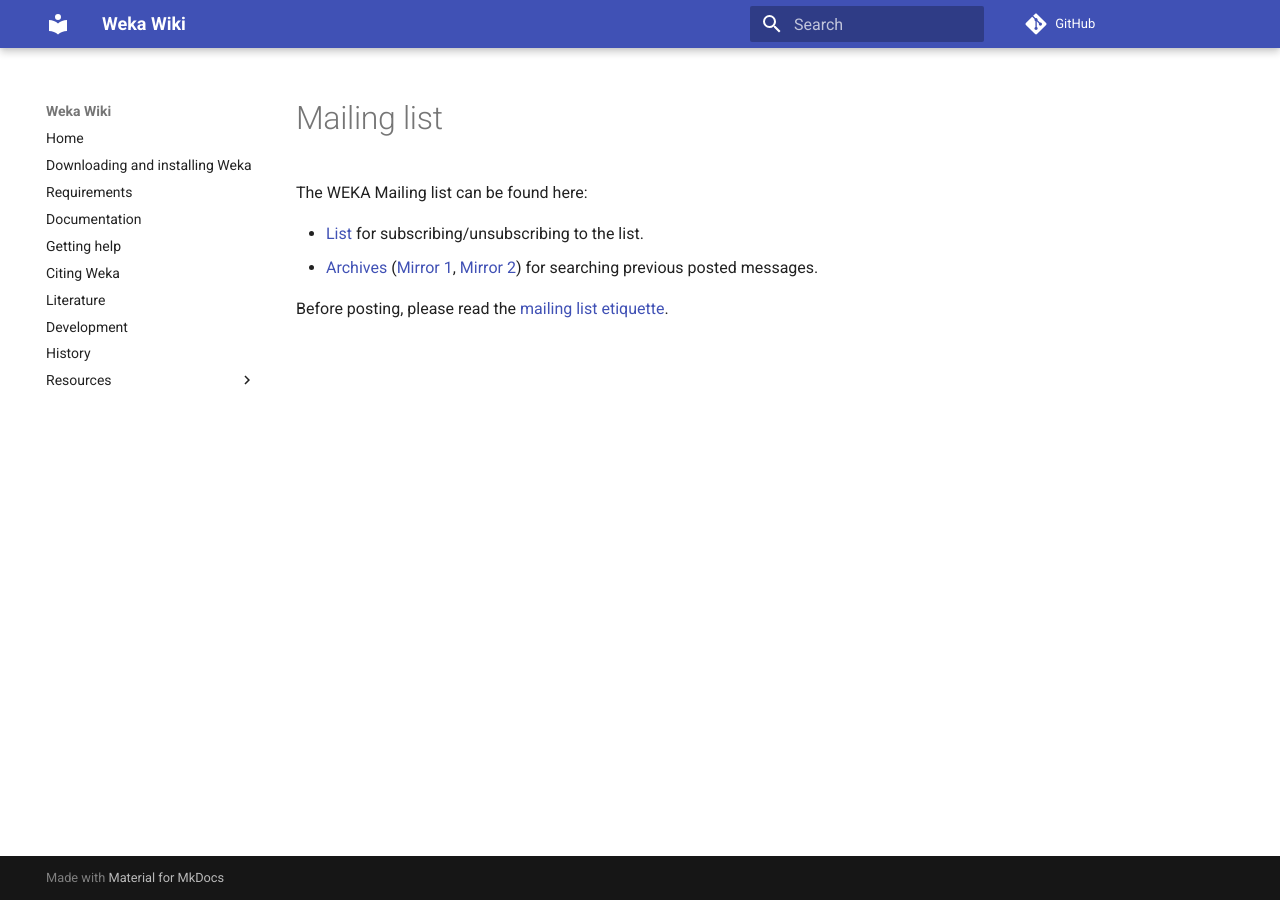
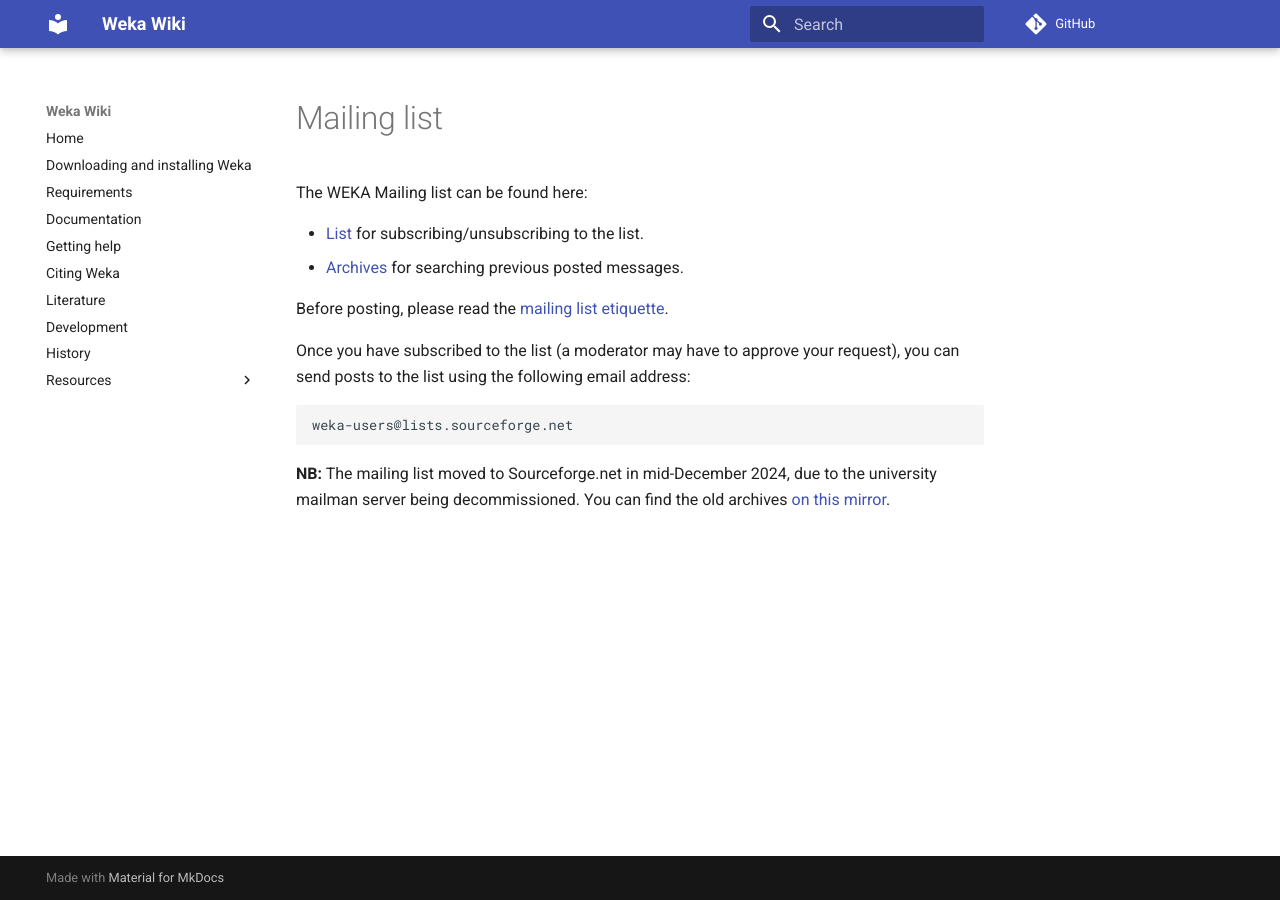
Before and after one commit to Waikato/weka-wiki, an MkDocs documentation site: the page built from docs/mailing_list.md, in a window 1280 px wide. Built offline with MkDocs 1.6.1 and Material for MkDocs 9.7.7, drawn with Linux system fonts in a browser that asks for light colours; comment, search, counter and statistics services are not loaded.

Commit message:
switched to sf.net mailing list

````diff
--- a/docs/mailing_list.md
+++ b/docs/mailing_list.md
@@ -1,7 +1,17 @@
 The WEKA Mailing list can be found here:
 
-* [List](https://list.waikato.ac.nz/postorius/lists/wekalist.list.waikato.ac.nz) for subscribing/unsubscribing to the list.
-* [Archives](https://list.waikato.ac.nz/hyperkitty/list/wekalist@list.waikato.ac.nz/) ([Mirror 1](https://weka.8497.n7.nabble.com/), [Mirror 2](https://marc.info/?l=wekalist)) for searching previous posted messages.
+* [List](https://sourceforge.net/projects/weka/lists/weka-users) for subscribing/unsubscribing to the list.
+* [Archives](https://sourceforge.net/p/weka/mailman/weka-users/) for searching previous posted messages.
 
 
 Before posting, please read the [mailing list etiquette](https://ml.cms.waikato.ac.nz/weka/mailinglist_etiquette.html).
+
+Once you have subscribed to the list (a moderator may have to approve your request), you can send posts to the list
+using the following email address:
+
+```
+weka-users@lists.sourceforge.net
+```
+
+**NB:** The mailing list moved to Sourceforge.net in mid-December 2024, due to
+the university mailman server being decommissioned. You can find the old archives [on this mirror](https://marc.info/?l=wekalist).
````
